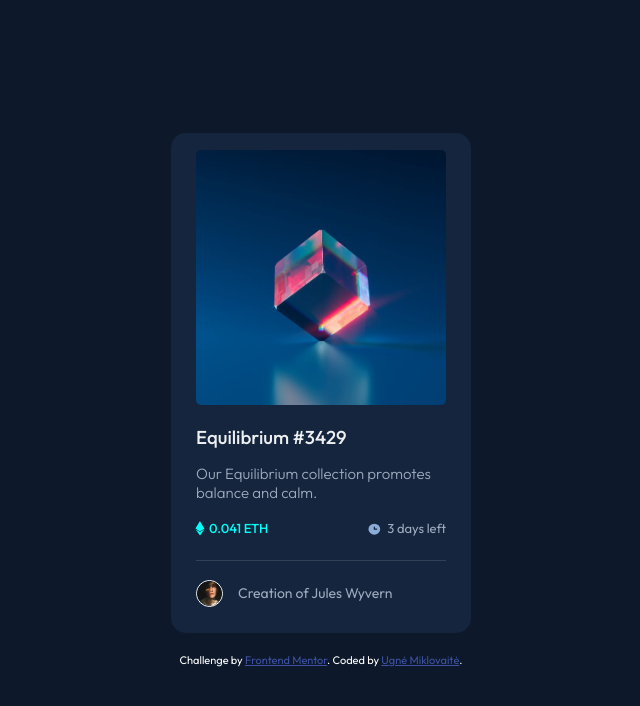
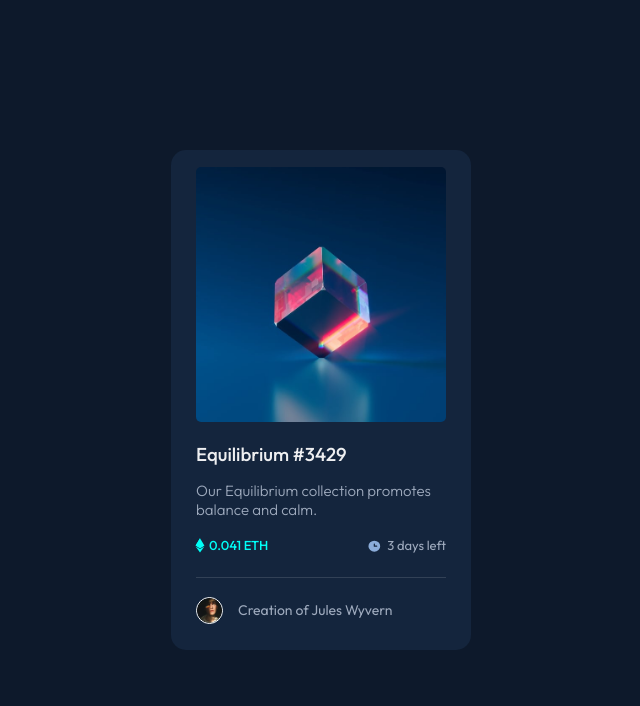
Before and after one commit to mmiklovaitemm/nft-preview-card-component-main, a plain HTML site: page index.html in a window 1280 px wide. Shown: the whole page, without its empty margins (319-959 px from the left). Drawn offline with Linux system fonts and the light colour scheme.

Commit message:
Update index.html

```diff
--- a/index.html
+++ b/index.html
@@ -42,10 +42,5 @@
       </div>
     </div>
   </div>
-
-  <div class="attribution">
-    Challenge by <a href="https://www.frontendmentor.io?ref=challenge" target="_blank" rel="noopener">Frontend Mentor</a>.
-    Coded by <a href="#">Ugnė Miklovaitė</a>.
-  </div>
 </body>
 </html>
```
